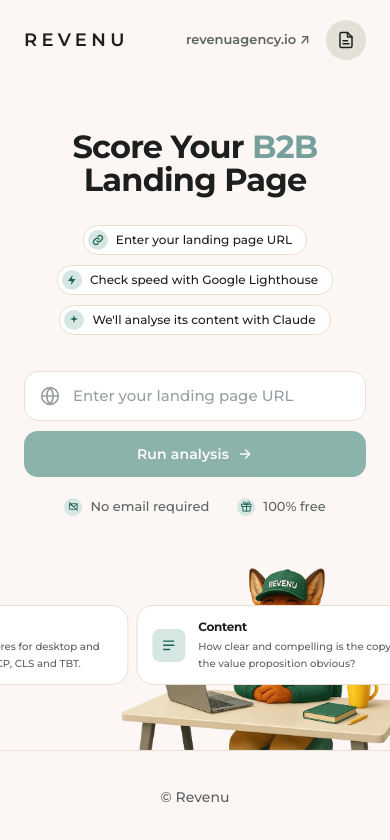
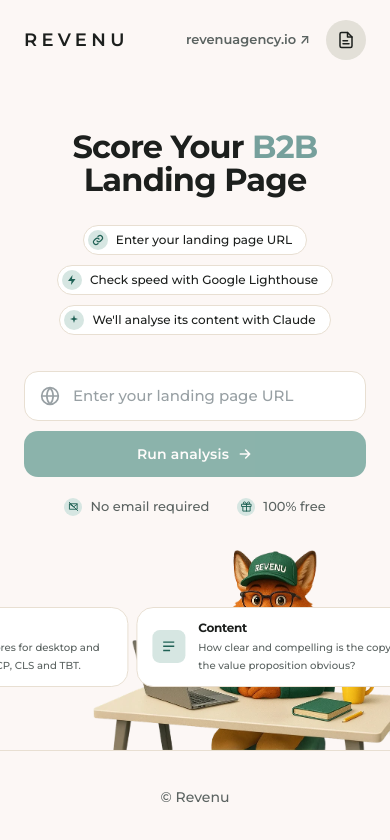
Before and after one commit to RevenuJoe/pagetest, a Next.js app: page / in a window 390 px wide. Shown: the top 840 px of the page. Built offline with nearby package versions, Linux system fonts and the light colour scheme.

Commit message:
Mobile: fox +10% (182→200px); marquee +3% lower via pt-[6vh]

```diff
--- a/app/page.tsx
+++ b/app/page.tsx
@@ -426,11 +426,14 @@ function Home() {
         {/* my-auto centres the marquee block vertically inside main —
             equal flex-grow space above (between the trust line and the
             cards) and below (between the cards and the footer). Footer
-            stays pinned to the viewport bottom by the outer flex. Small
-            top padding shifts the marquee a touch lower on both sizes
-            (≈ 24px on mobile, ≈ 3–4% of viewport on desktop). */}
+            stays pinned to the viewport bottom by the outer flex.
+            Padding-top biases the marquee a touch lower:
+              • Mobile: pt-[6vh] shifts the cards down by ~3% of viewport
+                (my-auto distributes half the added padding, so 6vh added
+                = 3vh real shift).
+              • Desktop: pt-[3.5vh] (smaller, unchanged). */}
         {phase === "idle" && (
-          <div className="my-auto pt-12 md:pt-[3.5vh]">
+          <div className="my-auto pt-[6vh] md:pt-[3.5vh]">
             <FeaturesMarqueeSection />
           </div>
         )}
@@ -649,11 +652,10 @@ function FoxIllustration() {
       alt=""
       aria-hidden
       // Height is set via Tailwind classes so the mobile bump is truly
-      // mobile-only. Mobile (< 768px): fixed 182px (30% larger than the
-      // previous 140px so the head reaches further up the page). Tablet
-      // and desktop: unchanged previous behaviour (clamp tops out at
-      // 380px on desktop).
-      className="pointer-events-none absolute z-0 h-[182px] select-none md:h-[clamp(140px,37vw,380px)]"
+      // mobile-only. Mobile (< 768px): fixed 200px (10% larger than
+      // 182px so the head reaches a touch further up the page). Tablet
+      // and desktop: unchanged (clamp tops out at 380px on desktop).
+      className="pointer-events-none absolute z-0 h-[200px] select-none md:h-[clamp(140px,37vw,380px)]"
       style={{
         // The fox.webp is already cropped to its visible content (no
         // transparent padding), so the image's bottom edge IS the
```
